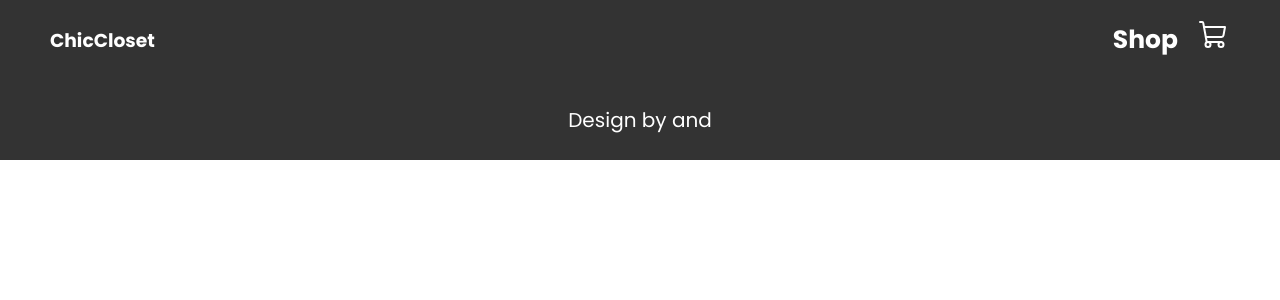
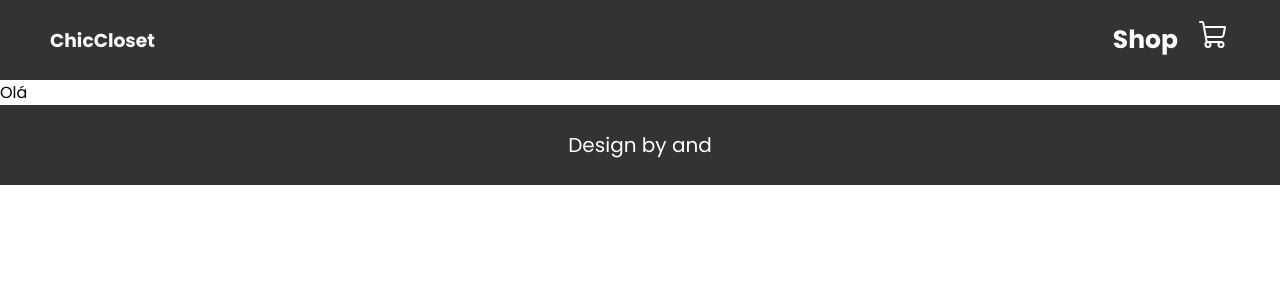
Before and after one commit to luvsscorpius/chic-closet, a React (Create React App) app in the folder frontend/: page /#/adm in a window 1280 px wide. Shown: the top 300 px of the page. Built offline with nearby package versions, Linux system fonts and the light colour scheme; no server answers.

Commit message:
fix(frontend): using router on index.js to wrap all app

```diff
--- a/frontend/src/App.js
+++ b/frontend/src/App.js
@@ -7,6 +7,7 @@ import { Cart } from "./Pages/Cart/Cart";
 import { Footer } from "./Components/Footer/Footer";
 import { ShopContextProvider } from "./Context/ShopContext";
 import { Login } from "./Pages/Login/Login";
+import { Adm } from "./Pages/Adm/Adm";
 
 function App() {
   // Resolvendo o problema de não atualizar o contexto toda vez que mudar de rota
@@ -29,19 +30,11 @@ function App() {
         <Route path="/" element={<FadeInContainer><Shop /> </FadeInContainer>} />
         <Route path="/cart" element={<FadeOutContainer><Cart /></FadeOutContainer>} />
         <Route path="/login" element={<FadeOutContainer><Login/></FadeOutContainer>}/>
+        <Route path="/adm" element={<FadeOutContainer><Adm/></FadeOutContainer>}/>
       </Routes>
       <Footer />
     </ShopContextProvider>
   );
 }
 
-// Componente AppWraper envolve o App com o router para garantir que o roteador esteja disponível para o useLocation no app.
-function AppWrapper() {
-  return (
-    <Router>
-      <App />
-    </Router>
-  );
-}
-
-export default AppWrapper;
+export default App
--- a/frontend/src/Context/ShopContext.jsx
+++ b/frontend/src/Context/ShopContext.jsx
@@ -1,5 +1,6 @@
 import React, { createContext, useState, useEffect } from 'react';
 import axios from 'axios';
+import { useNavigate } from 'react-router-dom';
 
 // Isso irá rastrear todas as funções e states da nossa aplicação, por exemplo, um state que pode ser acessado de páginas como shop e cart
 export const ShopContext = createContext(null);
@@ -68,6 +69,8 @@ export const ShopContextProvider = (props) => {
         password: ""
     })
 
+    const navigate = useNavigate()
+
     const sendUserInfo = async (e) => {
         e.preventDefault()
         console.log(userInfo)
@@ -79,6 +82,7 @@ export const ShopContextProvider = (props) => {
 
             if (response.status === 200) {
                 console.log('Entrei')
+                navigate('adm')
                 console.log(response)
             }
 
--- a/frontend/src/Pages/Adm/Adm.jsx
+++ b/frontend/src/Pages/Adm/Adm.jsx
@@ -1,7 +1,11 @@
-import React from 'react'
+import React, { useContext } from 'react'
+import { ShopContext } from '../../Context/ShopContext'
 
 export const Adm = () => {
+    const {userInfo, SetUserInfo} = useContext(ShopContext)
+    console.log(userInfo)
+
   return (
-    <div>Adm</div>
+    <div>Olá {userInfo.name}</div>
   )
 }
```
Also changed, not shown: frontend/src/index.js (+7 -4 lines).
